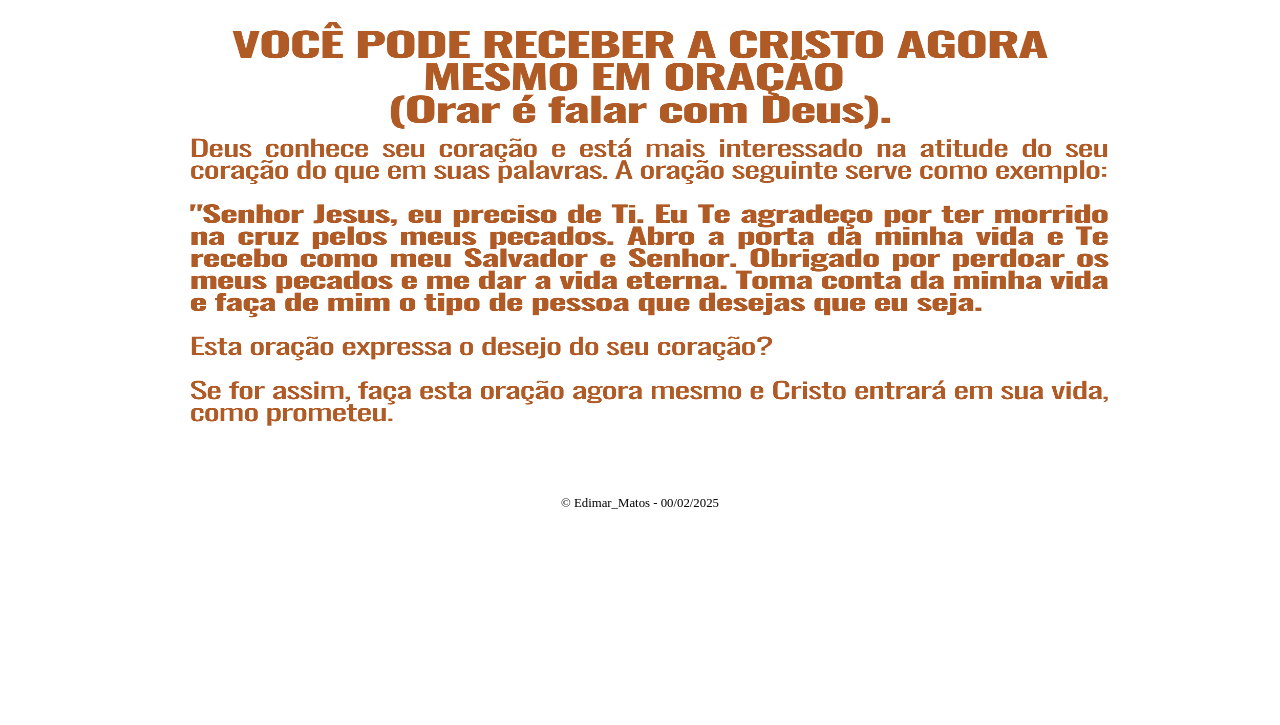
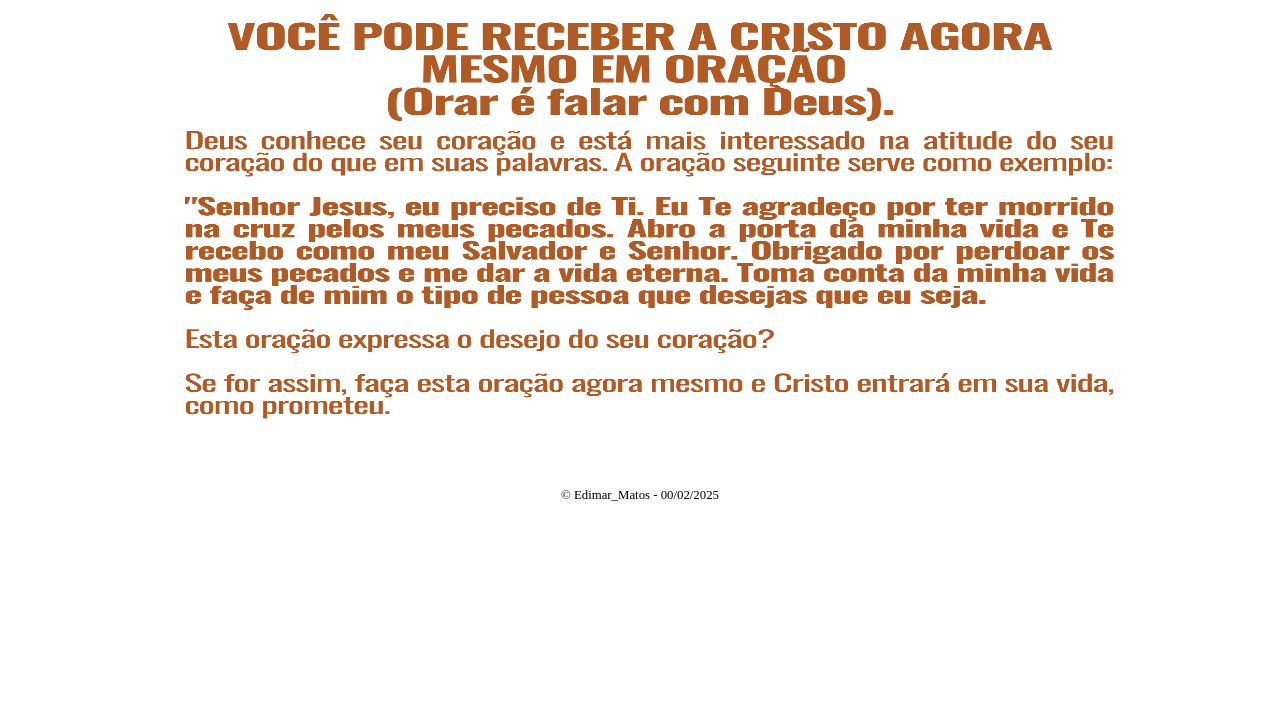
Before and after one commit to edimarfmatos/4LeisEspirituais, a plain HTML site: page foto10.html in a window 1280 px wide. Shown: the part 75-800 px from the top of the page. Drawn offline with Linux system fonts and the light colour scheme.

Commit message:
ajuste CSS
incluir o y no body do CSS

```diff
--- a/foto10.html
+++ b/foto10.html
@@ -5,7 +5,7 @@
     <meta name="viewport" content="width=device-width, initial-scale=1.0">
     <title>4Leis Espirituais</title>
     <style>
-        bod{
+        body{
             box-sizing: border-box;
             margin: 0;
 
```
Also changed, not shown: foto11.html (+1 -1 lines), foto12.html (+1 -1 lines), foto13.html (+1 -1 lines), foto14.html (+1 -1 lines), foto2.html (+1 -1 lines), foto3.html (+1 -1 lines), foto4.html (+1 -1 lines), foto5.html (+1 -1 lines), foto6.html (+1 -1 lines), foto7.html (+1 -1 lines), foto8.html (+1 -1 lines), foto9.html (+1 -1 lines), index.html (+1 -1 lines).
